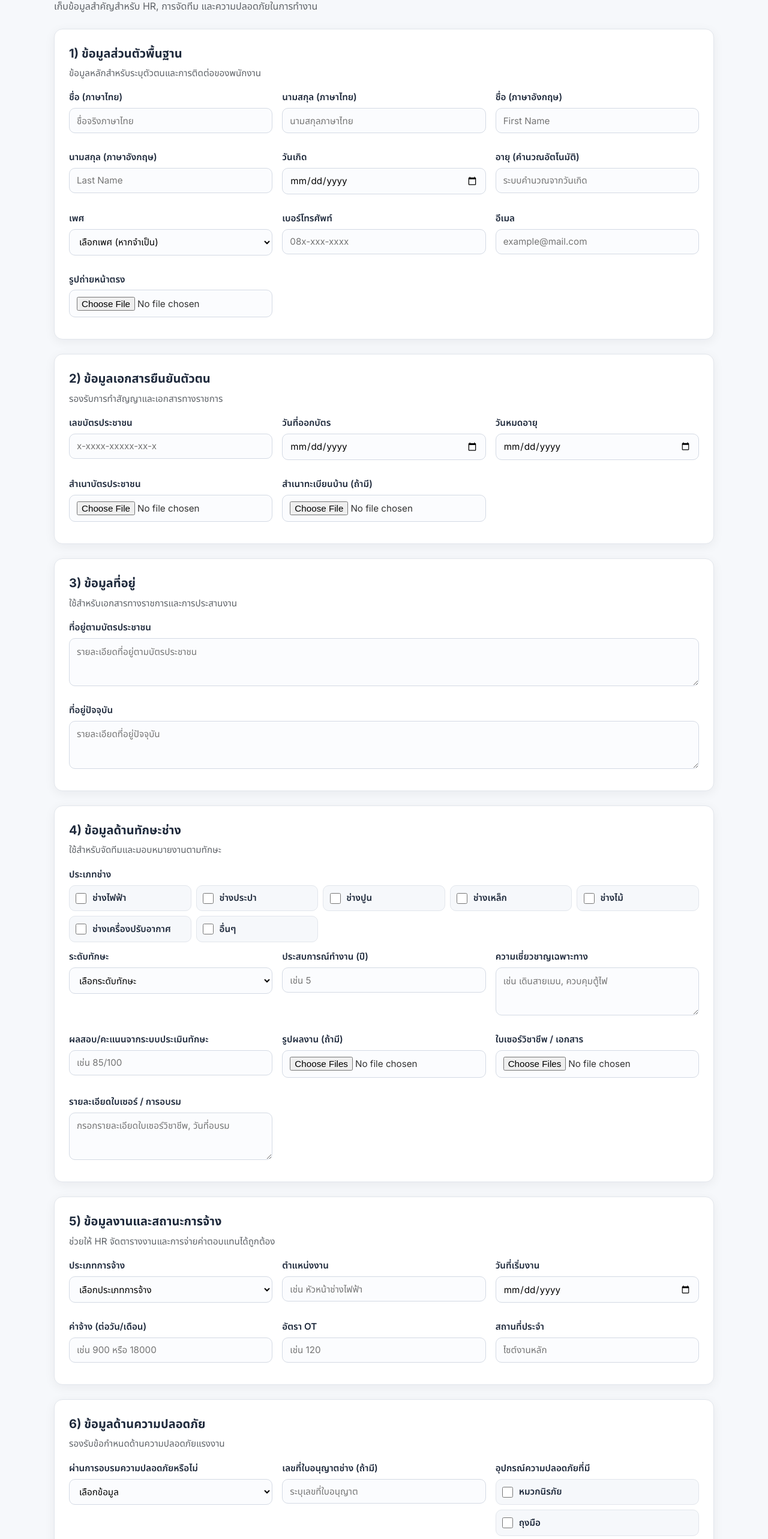
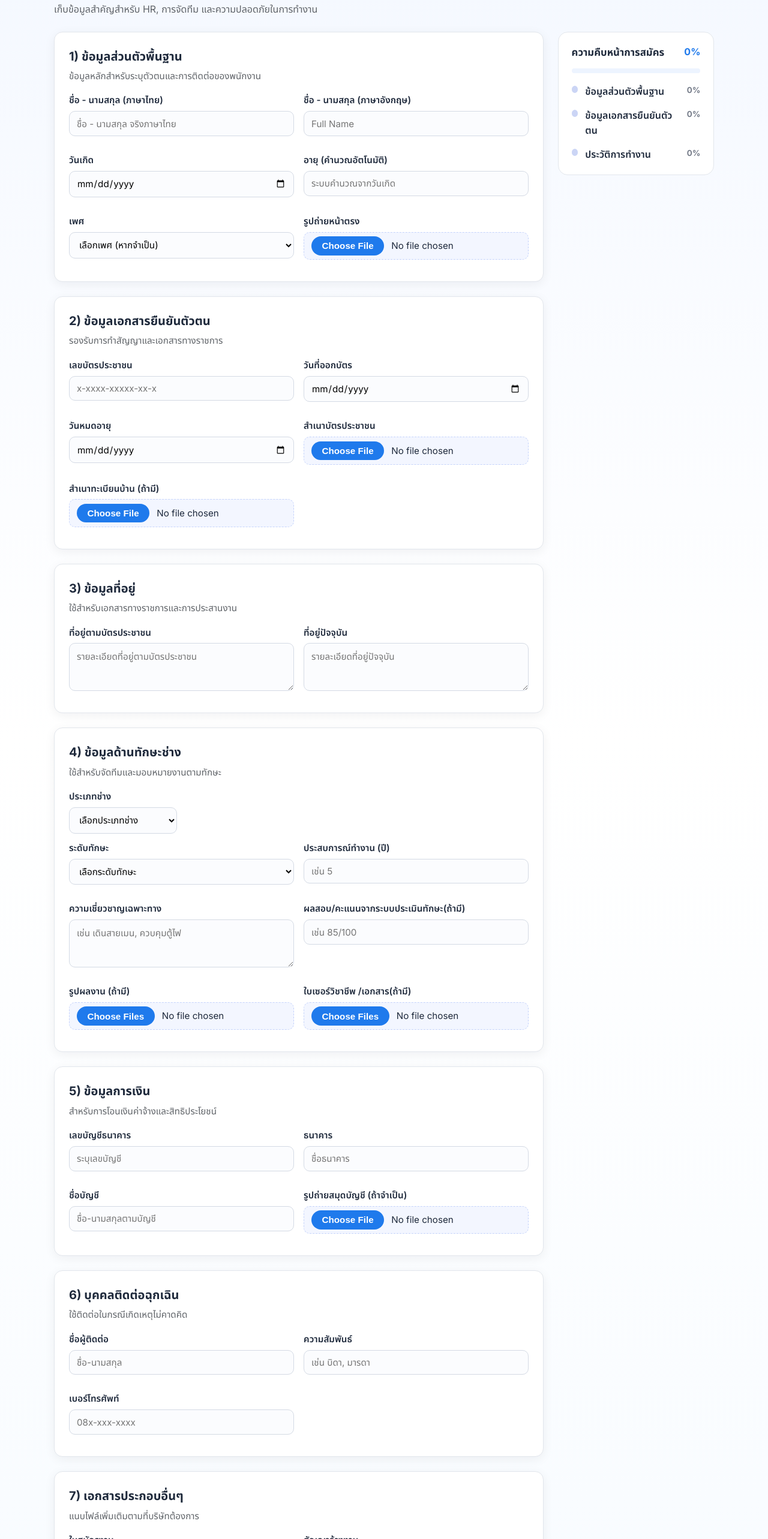
Before and after one commit to SakrananTH/SkillGauge01, a React (Create React App) app: page /admin/worker-registration in a window 1280 px wide. Shown: the part 223-2789 px from the top of the page at 60% size. Built offline with nearby package versions, Linux system fonts and the light colour scheme; sample sign-in values are in the browser's storage; some icons are missing; a web font is replaced by a local one.

Commit message:
update_worker_registration_ui

```diff
--- a/src/pages/Signup.css
+++ b/src/pages/Signup.css
@@ -59,6 +59,10 @@
   background: #dbe7ff;
   color: #133a94;
   transform: translateY(-1px);
+}
+
+.admin-signup-active {
+  font-faminly: 'Inter', 'Noto Sans Thai', sans-serif;
 }
 
 .profile-title {
--- a/src/pages/admin/AdminWorkerRegistration.css
+++ b/src/pages/admin/AdminWorkerRegistration.css
@@ -1,5 +1,5 @@
 .registration-page {
-  background: #f6f8fb;
+  background: linear-gradient(180deg, #f4f8ff 0%, #ffffff 45%, #f7fbff 100%);
   min-height: calc(100vh - 74px);
   padding: 2rem 0;
   font-family: 'Inter', 'Noto Sans Thai', sans-serif;
@@ -22,14 +22,15 @@
   align-items: center;
   gap: 0.45rem;
   border-radius: 999px;
-  border: 1px solid #c5d7fe;
-  background: #edf3ff;
-  color: #1f4ebc;
+  border: 1px solid #c5d7fe00;
+  background: #edf3ff00;
+  color: #446bc4;
   font-weight: 600;
   font-size: 0.95rem;
   cursor: pointer;
   padding: 0.45rem 1.1rem;
   transition: background 0.2s ease, color 0.2s ease, transform 0.2s ease;
+  font-family: 'Inter', 'Noto Sans Thai', sans-serif;
 }
 
 .registration-nav button:first-child::before {
@@ -70,6 +71,131 @@
   font-size: 0.95rem;
 }
 
+.registration-content {
+  display: flex;
+  align-items: flex-start;
+  gap: 1.5rem;
+}
+
+.registration-content form {
+  flex: 1 1 0;
+}
+
+.registration-progress-card {
+  flex: 0 0 260px;
+  background: #ffffff;
+  border: 1px solid #e2e6ec;
+  border-radius: 16px;
+  padding: 1.25rem 1.35rem;
+  box-shadow: 0 10px 30px rgba(30, 64, 175, 0);
+  position: sticky;
+  top: 2rem;
+  margin-left: auto;
+}
+
+.progress-card-header {
+  display: flex;
+  align-items: center;
+  justify-content: space-between;
+  margin-bottom: 0.85rem;
+}
+
+.progress-card-header h3 {
+  margin: 0;
+  font-size: 1.05rem;
+  font-weight: 700;
+  color: #1f2a3c;
+}
+
+.progress-card-header span {
+  font-weight: 700;
+  color: #1f7aec;
+}
+
+.progress-bar {
+  width: 100%;
+  height: 8px;
+  background: #edf4ff;
+  border-radius: 999px;
+  overflow: hidden;
+  margin-bottom: 1.1rem;
+}
+
+.progress-bar-fill {
+  height: 100%;
+  background: linear-gradient(90deg, #1f7aec 0%, #4dabf7 100%);
+  border-radius: inherit;
+  transition: width 0.3s ease;
+}
+
+.progress-step-list {
+  list-style: none;
+  padding: 0;
+  margin: 0;
+  display: flex;
+  flex-direction: column;
+  gap: 0.9rem;
+}
+
+.progress-step {
+  display: flex;
+  align-items: flex-start;
+  gap: 0.75rem;
+}
+
+.step-dot {
+  width: 12px;
+  height: 12px;
+  border-radius: 50%;
+  background: #cbd5f5;
+  margin-top: 0.2rem;
+  transition: all 0.2s ease;
+}
+
+.progress-step.in-progress .step-dot {
+  background: #4dabf7;
+  box-shadow: 0 0 0 4px rgba(77, 171, 247, 0.2);
+}
+
+.progress-step.completed .step-dot {
+  background: #1f7aec;
+  box-shadow: 0 0 0 4px rgba(31, 122, 236, 0.25);
+}
+@media (max-width: 1024px) {
+  .registration-content {
+    flex-direction: column;
+  }
+
+  .registration-progress-card {
+    width: 100%;
+    position: static;
+  }
+}
+
+
+.step-content {
+  display: flex;
+  justify-content: space-between;
+  align-items: flex-start;
+  width: 100%;
+  gap: 0.5rem;
+}
+
+.step-label {
+  font-weight: 600;
+  color: #1f2a3c;
+}
+
+.step-status {
+  font-size: 0.85rem;
+  color: #6b7280;
+  font-weight: 600;
+}
+
+.progress-step.completed .step-status {
+  color: #1f7aec;
+}
+
 .registration-section {
   background: #ffffff;
   border: 1px solid #e2e6ec;
@@ -105,7 +231,7 @@
 }
 
 .field-grid.one-column {
-  grid-template-columns: 1fr;
+  grid-template-columns: repeat(auto-fit, minmax(280px, 1fr));
 }
 
 .field {
@@ -129,6 +255,15 @@
   font-size: 0.95rem;
   font-family: 'Inter', 'Noto Sans Thai', sans-serif;
   background: #fbfcfe;
+}
+
+.trade-select-field {
+  max-width: 360px;
+  align-self: flex-start;
+}
+
+.trade-select-field select {
+  width: 50%;
 }
 
 .field textarea {
@@ -174,7 +309,7 @@
 }
 
 .file-preview {
-  margin: 0;
+  width: 100%;
   padding-left: 1.1rem;
   font-size: 0.85rem;
   color: #5f6368;
@@ -190,6 +325,36 @@
   gap: 1rem;
   justify-content: flex-end;
   margin-bottom: 3rem;
+}
+.field input[type="file"] {
+  padding: 0.4rem 0.75rem;
+  background: #f3f6ff;
+  border-style: dashed;
+  border-color: #c6d4fb;
+  border-width: 1px;
+  color: #1f2a3c;
+  cursor: pointer;
+}
+
+.field input[type="file"]:hover {
+  background: #e8efff;
+}
+
+.field input[type="file"]::file-selector-button {
+  margin-right: 0.75rem;
+  padding: 0.45rem 1.1rem;
+  border: none;
+  border-radius: 999px;
+  background: #1f7aec;
+  color: #ffffff;
+  font-weight: 600;
+  cursor: pointer;
+  transition: background 0.2s ease, transform 0.2s ease;
+}
+
+.field input[type="file"]::file-selector-button:hover {
+  background: #1565d8;
+  transform: translateY(-1px);
 }
 
 .registration-actions button {
--- a/src/pages/admin/AdminWorkerRegistration.js
+++ b/src/pages/admin/AdminWorkerRegistration.js
@@ -3,16 +3,6 @@ import { useNavigate, useLocation } from 'react-router-dom';
 import './AdminWorkerRegistration.css';
 
 const provinceOptions = [
-  'กรุงเทพมหานคร',
-  'นนทบุรี',
-  'ปทุมธานี',
-  'สมุทรปราการ',
-  'ชลบุรี',
-  'ระยอง',
-  'เชียงใหม่',
-  'ภูเก็ต',
-  'นครราชสีมา',
-  'ขอนแก่น'
 ];
 
 const tradeOptions = [
@@ -149,6 +139,71 @@ const AdminWorkerRegistration = () => {
     return calculated >= 0 ? calculated : '';
   }, [form.personal.birthDate]);
 
+  const progressInfo = useMemo(() => {
+    const sections = [
+      {
+        label: 'ข้อมูลส่วนตัวพื้นฐาน',
+        values: [
+          form.personal.firstNameTh,
+          form.personal.lastNameTh,
+          form.personal.birthDate,
+          form.personal.phone,
+          form.personal.email
+        ]
+      },
+      {
+        label: 'ข้อมูลเอกสารยืนยันตัวตน',
+        values: [
+          form.identity.nationalId,
+          form.identity.issueDate,
+          form.identity.expiryDate,
+          form.identity.idCopy,
+          form.identity.houseRegistration
+        ]
+      },
+      {
+        label: 'ประวัติการทำงาน',
+        values: [
+          form.skills.tradeTypes,
+          form.skills.level,
+          form.skills.experienceYears,
+          form.employment.contractType
+        ]
+      }
+    ].map(section => {
+      const totalFields = section.values.length;
+      const filledCount = section.values.reduce((count, value) => {
+        if (Array.isArray(value)) {
+          return value.length > 0 ? count + 1 : count;
+        }
+        if (value && typeof value === 'object') {
+          return value ? count + 1 : count;
+        }
+        return value ? count + 1 : count;
+      }, 0);
+      const progress = totalFields > 0 ? filledCount / totalFields : 0;
+      return {
+        label: section.label,
+        completed: progress === 1,
+        progress,
+        percent: Math.round(progress * 100)
+      };
+    });
+
+    const totalPercent = sections.length > 0
+      ? Math.round(
+          (sections.reduce((sum, section) => sum + section.progress, 0) / sections.length) * 100
+        )
+      : 0;
+
+    return {
+      sections,
+      totalPercent
+    };
+  }, [form]);
+
+  const { sections: progressSections, totalPercent: progressPercent } = progressInfo;
+
   const updateField = (section, key, value) => {
     setForm(prev => ({
       ...prev,
@@ -163,9 +218,9 @@ const AdminWorkerRegistration = () => {
     updateField(section, key, event.target.value);
   };
 
-  const handleMultiSelectChange = (section, key) => (event) => {
-    const values = Array.from(event.target.selectedOptions || [], option => option.value);
-    updateField(section, key, values);
+  const handleSingleSelectArray = (section, key) => (event) => {
+    const value = event.target.value;
+    updateField(section, key, value ? [value] : []);
   };
 
   const toggleOption = (section, key, value) => {
@@ -295,6 +350,7 @@ const AdminWorkerRegistration = () => {
           </div>
         )}
 
+        <div className="registration-content">
           <form onSubmit={handleSubmit}>
             <section className="registration-section">
             <div className="section-header">
@@ -303,20 +359,12 @@ const AdminWorkerRegistration = () => {
             </div>
             <div className="field-grid two-columns">
               <div className="field">
-                <label>ชื่อ (ภาษาไทย)</label>
-                <input type="text" value={form.personal.firstNameTh} onChange={handleInputChange('personal', 'firstNameTh')} placeholder="ชื่อจริงภาษาไทย" />
+                <label>ชื่อ - นามสกุล (ภาษาไทย)</label>
+                <input type="text" value={form.personal.firstNameTh} onChange={handleInputChange('personal', 'firstNameTh')} placeholder="ชื่อ - นามสกุล จริงภาษาไทย" />
               </div>
               <div className="field">
-                <label>นามสกุล (ภาษาไทย)</label>
-                <input type="text" value={form.personal.lastNameTh} onChange={handleInputChange('personal', 'lastNameTh')} placeholder="นามสกุลภาษาไทย" />
-              </div>
-              <div className="field">
-                <label>ชื่อ (ภาษาอังกฤษ)</label>
-                <input type="text" value={form.personal.firstNameEn} onChange={handleInputChange('personal', 'firstNameEn')} placeholder="First Name" />
-              </div>
-              <div className="field">
-                <label>นามสกุล (ภาษาอังกฤษ)</label>
-                <input type="text" value={form.personal.lastNameEn} onChange={handleInputChange('personal', 'lastNameEn')} placeholder="Last Name" />
+                <label>ชื่อ - นามสกุล (ภาษาอังกฤษ)</label>
+                <input type="text" value={form.personal.firstNameEn} onChange={handleInputChange('personal', 'firstNameEn')} placeholder="Full Name" />
               </div>
               <div className="field">
                 <label>วันเกิด</label>
@@ -334,14 +382,6 @@ const AdminWorkerRegistration = () => {
                   <option value="female">หญิง</option>
                   <option value="other">ไม่ระบุ</option>
                 </select>
-              </div>
-              <div className="field">
-                <label>เบอร์โทรศัพท์</label>
-                <input type="tel" value={form.personal.phone} onChange={handleInputChange('personal', 'phone')} placeholder="08x-xxx-xxxx" />
-              </div>
-              <div className="field">
-                <label>อีเมล</label>
-                <input type="email" value={form.personal.email} onChange={handleInputChange('personal', 'email')} placeholder="example@mail.com" />
               </div>
               <div className="field">
                 <label>รูปถ่ายหน้าตรง</label>
@@ -404,21 +444,15 @@ const AdminWorkerRegistration = () => {
               <h2>4) ข้อมูลด้านทักษะช่าง</h2>
               <p>ใช้สำหรับจัดทีมและมอบหมายงานตามทักษะ</p>
             </div>
-            <div className="field-grid one-column">
-              <div className="field">
+            <div className="field-grid two-columns">
+              <div className="field trade-select-field">
                 <label>ประเภทช่าง</label>
-                <div className="checkbox-group">
+                <select value={form.skills.tradeTypes[0] || ''} onChange={handleSingleSelectArray('skills', 'tradeTypes')}>
+                  <option value="">เลือกประเภทช่าง</option>
                   {tradeOptions.map(option => (
-                    <label key={option.value} className="checkbox-item">
-                      <input
-                        type="checkbox"
-                        checked={form.skills.tradeTypes.includes(option.value)}
-                        onChange={() => toggleOption('skills', 'tradeTypes', option.value)}
-                      />
-                      <span>{option.label}</span>
-                    </label>
+                    <option key={option.value} value={option.value}>{option.label}</option>
                   ))}
-                </div>
+                </select>
               </div>
             </div>
             <div className="field-grid two-columns">
@@ -440,7 +474,7 @@ const AdminWorkerRegistration = () => {
                 <textarea value={form.skills.specialties} onChange={handleInputChange('skills', 'specialties')} rows={3} placeholder="เช่น เดินสายเมน, ควบคุมตู้ไฟ" />
               </div>
               <div className="field">
-                <label>ผลสอบ/คะแนนจากระบบประเมินทักษะ</label>
+                <label>ผลสอบ/คะแนนจากระบบประเมินทักษะ(ถ้ามี)</label>
                 <input type="text" value={form.skills.assessmentScore} onChange={handleInputChange('skills', 'assessmentScore')} placeholder="เช่น 85/100" />
               </div>
               <div className="field">
@@ -449,98 +483,15 @@ const AdminWorkerRegistration = () => {
                 {renderFileNames(form.skills.portfolioFiles)}
               </div>
               <div className="field">
-                <label>ใบเซอร์วิชาชีพ / เอกสาร</label>
+                <label>ใบเซอร์วิชาชีพ /เอกสาร(ถ้ามี)</label>
                 <input type="file" accept="image/*,.pdf" multiple onChange={handleFileChange('skills', 'certificationFiles', true)} />
                 {renderFileNames(form.skills.certificationFiles)}
               </div>
-              <div className="field">
-                <label>รายละเอียดใบเซอร์ / การอบรม</label>
-                <textarea value={form.skills.certifications} onChange={handleInputChange('skills', 'certifications')} rows={3} placeholder="กรอกรายละเอียดใบเซอร์วิชาชีพ, วันที่อบรม" />
-              </div>
             </div>
           </section>
-
             <section className="registration-section">
             <div className="section-header">
-              <h2>5) ข้อมูลงานและสถานะการจ้าง</h2>
-              <p>ช่วยให้ HR จัดตารางงานและการจ่ายค่าตอบแทนได้ถูกต้อง</p>
-            </div>
-            <div className="field-grid two-columns">
-              <div className="field">
-                <label>ประเภทการจ้าง</label>
-                <select value={form.employment.contractType} onChange={handleInputChange('employment', 'contractType')}>
-                  <option value="">เลือกประเภทการจ้าง</option>
-                  {contractTypes.map(option => (
-                    <option key={option.value} value={option.value}>{option.label}</option>
-                  ))}
-                </select>
-              </div>
-              <div className="field">
-                <label>ตำแหน่งงาน</label>
-                <input type="text" value={form.employment.position} onChange={handleInputChange('employment', 'position')} placeholder="เช่น หัวหน้าช่างไฟฟ้า" />
-              </div>
-              <div className="field">
-                <label>วันที่เริ่มงาน</label>
-                <input type="date" value={form.employment.startDate} onChange={handleInputChange('employment', 'startDate')} />
-              </div>
-              <div className="field">
-                <label>ค่าจ้าง (ต่อวัน/เดือน)</label>
-                <input type="number" min="0" value={form.employment.salary} onChange={handleInputChange('employment', 'salary')} placeholder="เช่น 900 หรือ 18000" />
-              </div>
-              <div className="field">
-                <label>อัตรา OT</label>
-                <input type="number" min="0" value={form.employment.otRate} onChange={handleInputChange('employment', 'otRate')} placeholder="เช่น 120" />
-              </div>
-              <div className="field">
-                <label>สถานที่ประจำ</label>
-                <input type="text" value={form.employment.baseLocation} onChange={handleInputChange('employment', 'baseLocation')} placeholder="ไซต์งานหลัก" />
-              </div>
-            </div>
-          </section>
-
-          <section className="registration-section">
-            <div className="section-header">
-              <h2>6) ข้อมูลด้านความปลอดภัย</h2>
-              <p>รองรับข้อกำหนดด้านความปลอดภัยแรงงาน</p>
-            </div>
-            <div className="field-grid two-columns">
-              <div className="field">
-                <label>ผ่านการอบรมความปลอดภัยหรือไม่</label>
-                <select value={form.safety.safetyTraining} onChange={handleInputChange('safety', 'safetyTraining')}>
-                  <option value="">เลือกข้อมูล</option>
-                  <option value="yes">ผ่านการอบรมแล้ว</option>
-                  <option value="no">ยังไม่ผ่านการอบรม</option>
-                </select>
-              </div>
-              <div className="field">
-                <label>เลขที่ใบอนุญาตช่าง (ถ้ามี)</label>
-                <input type="text" value={form.safety.licenseNumber} onChange={handleInputChange('safety', 'licenseNumber')} placeholder="ระบุเลขที่ใบอนุญาต" />
-              </div>
-              <div className="field">
-                <label>อุปกรณ์ความปลอดภัยที่มี</label>
-                <div className="checkbox-group">
-                  {gearOptions.map(option => (
-                    <label key={option.value} className="checkbox-item">
-                      <input
-                        type="checkbox"
-                        checked={form.safety.gear.includes(option.value)}
-                        onChange={() => toggleOption('safety', 'gear', option.value)}
-                      />
-                      <span>{option.label}</span>
-                    </label>
-                  ))}
-                </div>
-              </div>
-              <div className="field">
-                <label>โรคประจำตัว / หมายเหตุด้านความปลอดภัย</label>
-                <textarea value={form.safety.healthNotes} onChange={handleInputChange('safety', 'healthNotes')} rows={3} placeholder="เช่น แพ้ฝุ่น, ความดันสูง" />
-              </div>
-            </div>
-          </section>
-
-          <section className="registration-section">
-            <div className="section-header">
-              <h2>7) ข้อมูลการเงิน</h2>
+              <h2>5) ข้อมูลการเงิน</h2>
               <p>สำหรับการโอนเงินค่าจ้างและสิทธิประโยชน์</p>
             </div>
             <div className="field-grid two-columns">
@@ -566,7 +517,7 @@ const AdminWorkerRegistration = () => {
 
             <section className="registration-section">
             <div className="section-header">
-              <h2>8) บุคคลติดต่อฉุกเฉิน</h2>
+              <h2>6) บุคคลติดต่อฉุกเฉิน</h2>
               <p>ใช้ติดต่อในกรณีเกิดเหตุไม่คาดคิด</p>
             </div>
             <div className="field-grid two-columns">
@@ -587,7 +538,7 @@ const AdminWorkerRegistration = () => {
 
             <section className="registration-section">
             <div className="section-header">
-              <h2>9) เอกสารประกอบอื่นๆ</h2>
+              <h2>7) เอกสารประกอบอื่นๆ</h2>
               <p>แนบไฟล์เพิ่มเติมตามที่บริษัทต้องการ</p>
             </div>
             <div className="field-grid two-columns">
@@ -630,6 +581,37 @@ const AdminWorkerRegistration = () => {
               </button>
             </div>
           </form>
+
+          <aside className="registration-progress-card">
+            <div className="progress-card-header">
+              <h3>ความคืบหน้าการสมัคร</h3>
+              <span>{progressPercent}%</span>
+            </div>
+            <div className="progress-bar">
+              <div className="progress-bar-fill" style={{ width: `${progressPercent}%` }} />
+            </div>
+            <ul className="progress-step-list">
+              {progressSections.map((section, index) => {
+                const stepClassNames = [
+                  'progress-step',
+                  section.completed ? 'completed' : '',
+                  !section.completed && section.progress > 0 ? 'in-progress' : ''
+                ]
+                  .filter(Boolean)
+                  .join(' ');
+                return (
+                  <li key={`${section.label}-${index}`} className={stepClassNames}>
+                    <span className="step-dot" aria-hidden="true" />
+                    <div className="step-content">
+                      <span className="step-label">{section.label}</span>
+                      <span className="step-status">{section.completed ? 'ครบถ้วน' : `${section.percent}%`}</span>
+                    </div>
+                  </li>
+                );
+              })}
+            </ul>
+          </aside>
+        </div>
       </div>
     </div>
   );
--- a/src/pages/admin/Signup.js
+++ b/src/pages/admin/Signup.js
@@ -163,9 +163,9 @@ const AdminSignup = () => {
               className={errors.role ? 'error' : ''}
             >
               <option value="">เลือกตำแหน่ง</option>
-              <option value="admin">ผู้ดูแลระบบ (Admin)</option>
               <option value="pm">ผู้จัดการโครงการ (PM)</option>
-              <option value="fm">ผู้จัดการภาคสนาม (FM)</option>
+              <option value="fm">หัวหน้าช่าง (FM)</option>
+              <option value="worker">ช่าง (WK)</option>
             </select>
             {errors.role && <span className="error-message">{errors.role}</span>}
           </div>
--- a/src/pages/admin/SignupCredentials.js
+++ b/src/pages/admin/SignupCredentials.js
@@ -36,7 +36,7 @@ const AdminSignupCredentials = () => {
     if (!profileDraft) return null;
     const fullName = `${profileDraft.name || ''} ${profileDraft.surname || ''}`.trim();
     const roleMap = {
-      admin: 'ผู้ดูแลระบบ (Admin)',
+      admin: 'ผู้ดูแลระบบ (Adm)',
       pm: 'ผู้จัดการโครงการ (PM)',
       fm: 'ผู้จัดการภาคสนาม (FM)'
     };
```
Also changed, not shown: src/pages/admin/AdminUsersTable.js (+8 -2 lines). Lines whose indentation alone changed are shown as unchanged.
